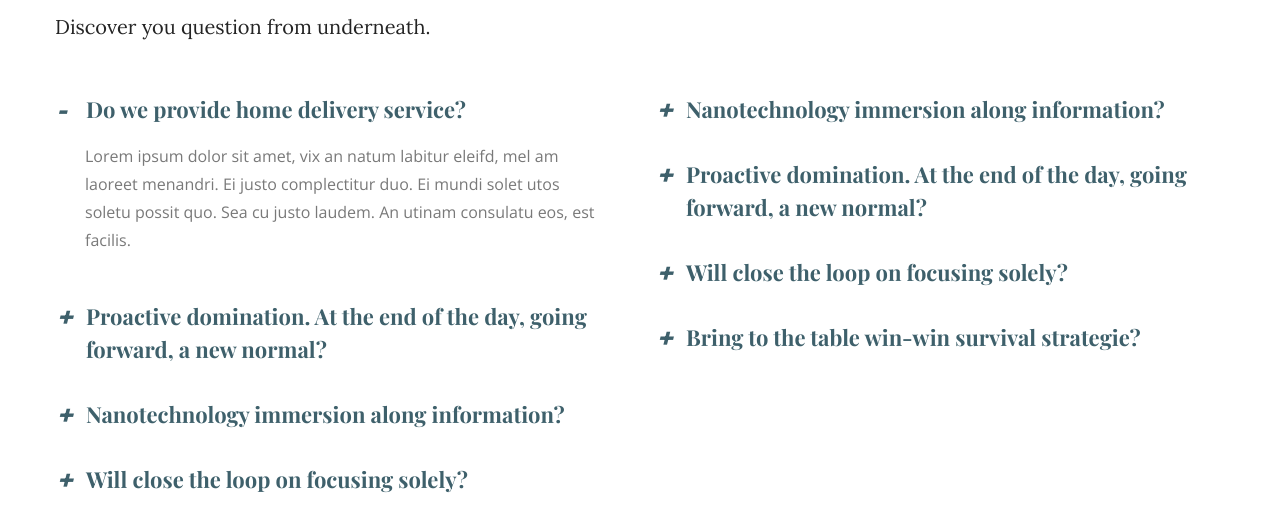
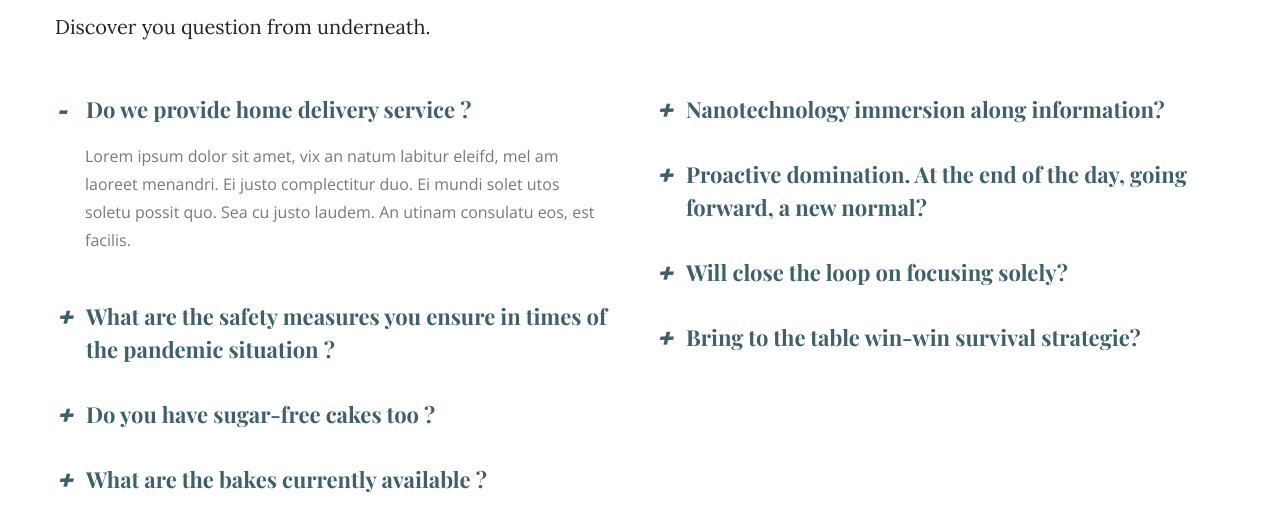
Before and after one commit to Pooja123667/SilverSpoon, a plain HTML site: page faq.html in a window 1280 px wide. Shown: the part 284-800 px from the top of the page. Drawn offline with nearby package versions, Linux system fonts and the light colour scheme; a web font is replaced by a local one.

Commit message:
changes to faq.html

```diff
--- a/faq.html
+++ b/faq.html
@@ -127,7 +127,7 @@
 										<button class="btn btn-link" data-toggle="collapse" data-target="#collapseOne" aria-expanded="true" aria-controls="collapseOne">
 										<i>+</i>
 										<i>-</i>
-										Do we provide home delivery service?
+										Do we provide home delivery service ?
 										</button>
 									</div>
 									<div id="collapseOne" class="collapse show" aria-labelledby="headingOne" data-parent="#accordion">
@@ -141,7 +141,7 @@
 										<button class="btn btn-link collapsed" data-toggle="collapse" data-target="#collapseTwo" aria-expanded="false" aria-controls="collapseTwo">
 										<i>+</i>
 										<i>-</i>
-										Proactive domination. At the end of the day, going forward, a new normal?
+										What are the safety measures you ensure in times of the pandemic situation ?
 										</button>
 									</div>
 									<div id="collapseTwo" class="collapse" aria-labelledby="headingTwo" data-parent="#accordion">
@@ -155,7 +155,7 @@
 										<button class="btn btn-link collapsed" data-toggle="collapse" data-target="#collapseThree" aria-expanded="false" aria-controls="collapseThree">
 										<i>+</i>
 										<i>-</i>
-										Nanotechnology immersion along information?
+										Do you have sugar-free cakes too ?
 										</button>
 									</div>
 									<div id="collapseThree" class="collapse" aria-labelledby="headingThree" data-parent="#accordion">
@@ -169,7 +169,7 @@
 										<button class="btn btn-link collapsed" data-toggle="collapse" data-target="#collapsefour" aria-expanded="false" aria-controls="collapsefour">
 										<i>+</i>
 										<i>-</i>
-										Will close the loop on focusing solely?
+										What are the bakes currently available ?
 										</button>
 									</div>
 									<div id="collapsefour" class="collapse" aria-labelledby="headingfour" data-parent="#accordion">
```
